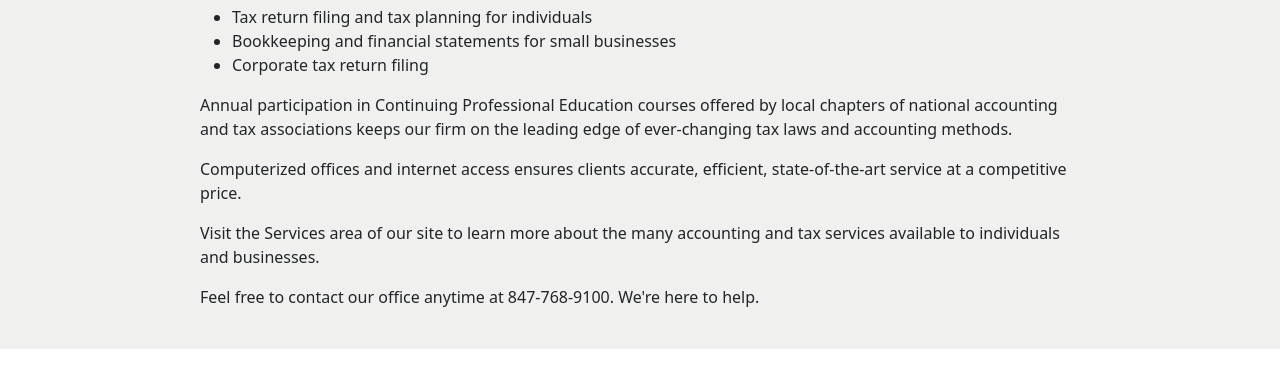
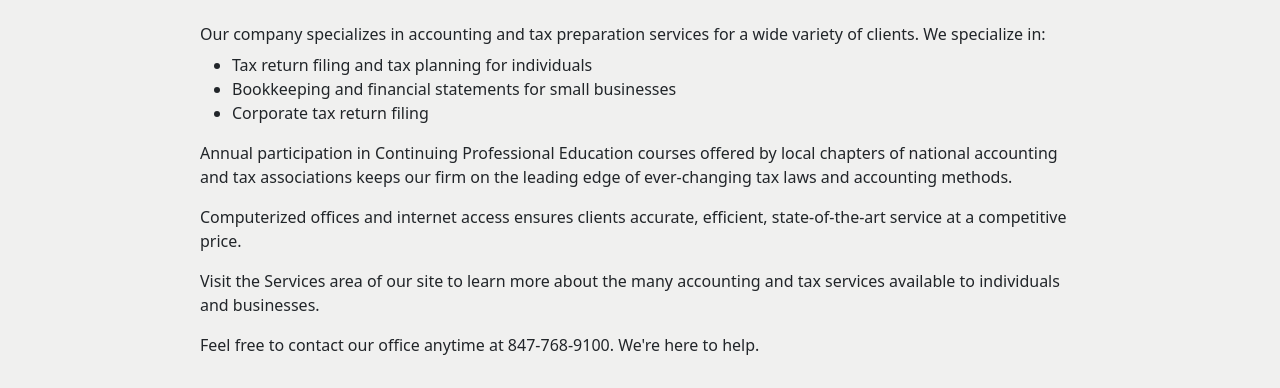
Before and after one commit to eld120/actq, an Eleventy site: page src/pages/about.njk in a window 1280 px wide. Shown: the part 278-666 px from the top of the page. Built offline with nearby package versions, Linux system fonts and the light colour scheme; Eleventy itself is replaced by a stand-in of ours; files that its build step writes are made by us from their sources.

Commit message:
about page - updated layout

```diff
--- a/src/static/css/styles.sass
+++ b/src/static/css/styles.sass
@@ -182,9 +182,11 @@ header
 
     // About Page
     .about-wrapper
-        margin: 0 auto
+        margin: 2em auto
         width: 55em
         max-width: 80vw
+        height: 80svh
+        height: 80vh
         h2
             text-align: center
 #mainSection
```
Also changed, not shown: src/static/css/styles.css.
